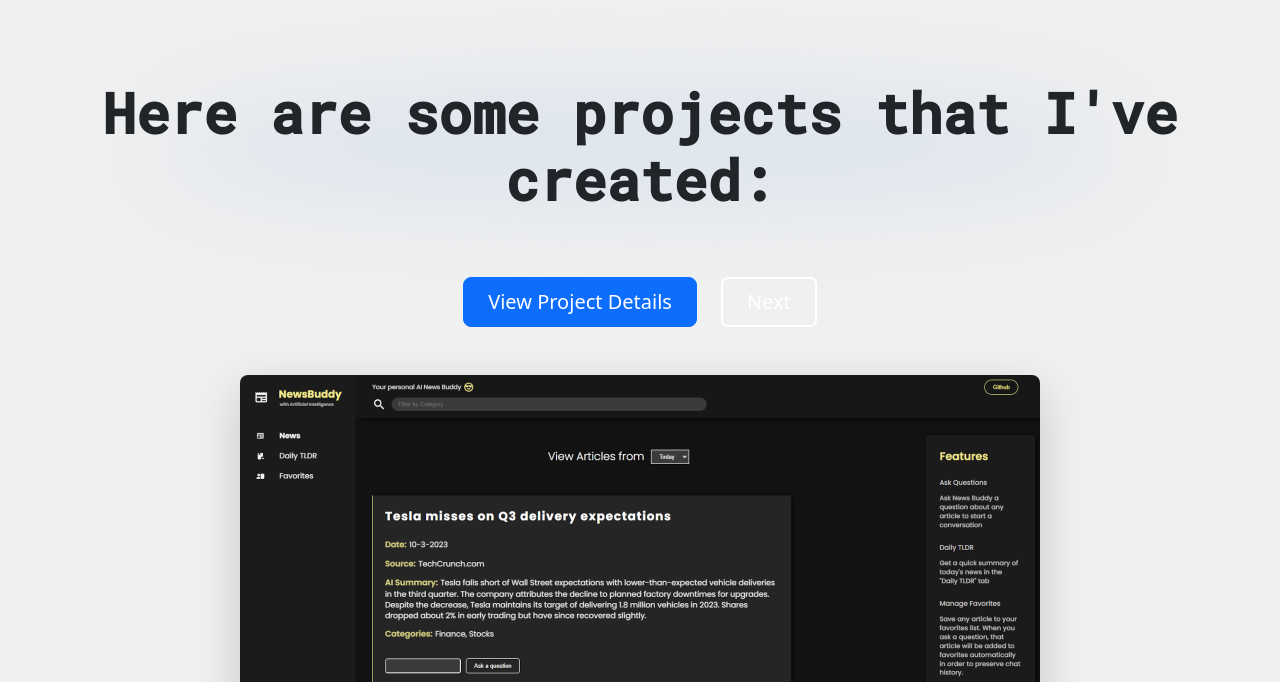
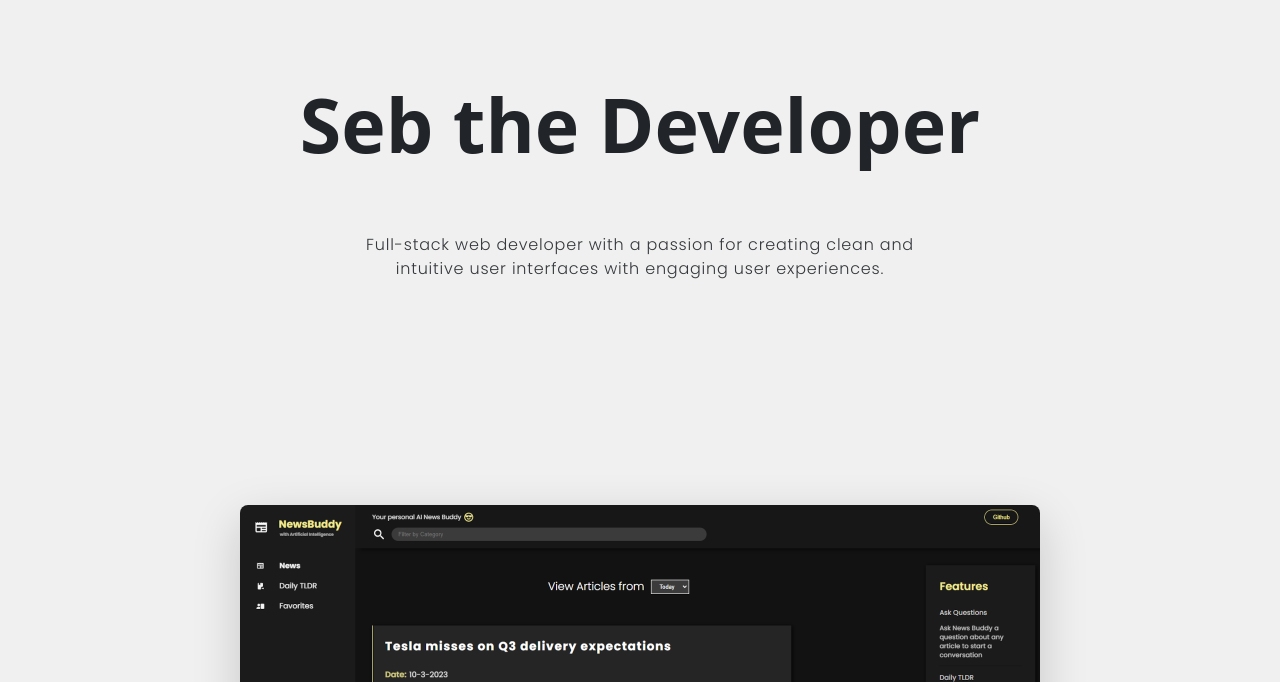
Before and after one commit to SebTheDeveloper/sebthedeveloper.com, a website with bundled scripts: page src/index.html in a window 1280 px wide. Both pictures are taken after a click on the picture 639 px from the left and 91 px from the top of the page. Shown: the part 118-800 px from the top of the page. Built offline with nearby package versions, Linux system fonts and the light colour scheme; a web font is replaced by a local one.

Commit message:
Update homepage layout for better user experience
- Delete opening typewriter effect for quicker time to interact
- Add subheading for hero section
- Move "View Project Details" and "Next" button underneath project image

```diff
--- a/src/index.html
+++ b/src/index.html
@@ -187,8 +187,23 @@
         </div>
       </header>
       <div class="px-4 pt-5 mt-5 text-center hero">
-        <h1 class="display-4 fw-bold"></h1>
+        <h1 class="display-4 fw-bold">Seb the Developer</h1>
         <div class="main">
+          <div class="who-is-seb">
+            <p>
+              Full-stack web developer with a passion for creating clean and
+              intuitive user interfaces with engaging user experiences.
+            </p>
+          </div>
+          <div
+            class="projects container px-5 mt-5 d-flex align-items-center justify-content-center flex-column"
+          >
+            <img
+              src=""
+              class="custom-img-height img-fluid rounded-3 shadow-lg mb-5 img-carousel view-project-btn"
+              alt="Projects"
+              loading="lazy"
+            />
             <div class="col-lg-6 mx-auto">
               <div
                 class="gap-2 d-sm-flex justify-content-sm-center"
@@ -210,15 +225,6 @@
                 </button>
               </div>
             </div>
-          <div
-            class="container px-5 mt-5 d-flex align-items-center justify-content-center flex-column"
-          >
-            <img
-              src=""
-              class="custom-img-height img-fluid rounded-3 shadow-lg mb-5 img-carousel view-project-btn"
-              alt="Projects"
-              loading="lazy"
-            />
             <h2 id="main-project-h2" class="h2-animation"></h2>
             <span class="project-underline"></span>
           </div>
@@ -269,11 +275,6 @@
             About Me:
           </p>
           <p class="lead">
-            I'm a full-stack developer skilled in JavaScript/TypeScript, Python,
-            NodeJS, React, HTML, CSS, MongoDB, PostgreSQL, NextJS, Linux, Nginx,
-            Git and beyond. I am passionate about developing clean and intuitive
-            user interfaces that offer an engaging user experience.
-            <br /><br />
             I am experienced in both frontend and backend web development, which
             enables me to be effective across the stack. My front-end skills are
             highlighted in projects such as
@@ -302,8 +303,8 @@
             vanilla JavaScript. The projects have been changed slightly from
             production for demonstrative purposes. This approach ensures a fast
             and responsive UI without the overhead of superfluous libraries and
-            frameworks. I have not minified the
-            code so that it can be easily viewed.
+            frameworks. I have not minified the code so that it can be easily
+            viewed.
           </p>
         </span>
         <div id="contact">
--- a/src/js/script.js
+++ b/src/js/script.js
@@ -3,6 +3,8 @@
 import triggerReflow from "../lib/triggerReflow.js";
 
 const body = document.querySelector("body");
+const h1 = document.querySelector("h1");
+const mainProjectH2 = document.getElementById("main-project-h2");
 const loadingCircle = document.querySelector(".loading-circle");
 const logo = document.querySelector(".logo");
 const nextBtn = document.querySelector(".see-next");
@@ -20,7 +22,6 @@
 document.querySelector(".color-fade").onclick = (e) => {
   body.classList.toggle("color-mode-toggle");
   const root = document.querySelector(":root");
-  const h1 = document.querySelector("h1");
   const chatWrapper = document.querySelector(".chat-wrapper");
 
   // Dark mode
@@ -30,11 +31,9 @@
     root.style.setProperty("--link-text", "var(--white)");
     root.style.setProperty("--gray", "#585858");
     root.style.setProperty("--foreground", "var(--white)");
+    mainProjectH2.style.textShadow = "0 5px 6px rgba(0,0,0,0.8)";
     chatWrapper.style.setProperty("--chatBackground", "var(--localGrey)");
-    h1.style.setProperty(
-      "--psuedoBackground",
-      "rgba(0, 29, 73, var(--backgroundOpacity, 0))"
-    );
+    h1.style.setProperty("--psuedoBackground", "rgba(0, 40, 101, 0.4)");
     exitModal.style.color = "var(--white)";
     projectModalBanner.style.setProperty("--bannerBackground", "black");
     projectModalBanner.style.setProperty("--modalBackground", "rgb(8, 8, 8)");
@@ -46,11 +45,9 @@
     root.style.setProperty("--link-text", "#212529");
     root.style.setProperty("--gray", "#8297b7");
     root.style.setProperty("--foreground", "var(--darkGreyBlue)");
+    mainProjectH2.style.textShadow = "0 5px 6px rgba(0,0,0,0.1)";
     chatWrapper.style.setProperty("--chatBackground", "rgb(15,15,15)");
-    h1.style.setProperty(
-      "--psuedoBackground",
-      "rgba(191, 209, 236, var(--backgroundOpacity, 0))"
-    );
+    h1.style.setProperty("--psuedoBackground", "transparent");
     exitModal.style.color = "var(--red)";
     projectModalBanner.style.setProperty(
       "--bannerBackground",
@@ -109,23 +106,17 @@
   return new Promise((resolve) => setTimeout(resolve, ms));
 }
 
-async function executeTypewriterSequence() {
-  const h1 = document.querySelector("h1");
-  h1.classList.add("typewriter");
+const executeOpeningSequence = () => {
+  const reveal = () => {
+    h1.style.setProperty("--backgroundOpacity", "0.4");
+    showMain();
 
-  await typeWriterEffect(h1, "Hi, my name is Sebastian.", 50);
-  await delay(1350);
-  await backspaceEffect(h1, 45, 1);
-  await delay(500);
-  await typeWriterEffect(h1, "ere are some projects that I've created:", 50);
+    h1.removeEventListener("animationend", reveal);
+  };
 
-  h1.classList.remove("typewriter");
-  h1.style.setProperty("--backgroundOpacity", "0.4");
-
-  showMain();
-}
-
-executeTypewriterSequence();
+  h1.addEventListener("animationend", reveal);
+};
+executeOpeningSequence();
 
 function showMain(toggleList = null) {
   main.style.display = "block";
@@ -432,6 +423,9 @@
   setPreventTouchAndScroll(true);
   loadingCircle.style.display = "flex";
 
+  h1.textContent = "";
+  h1.style.fontFamily = "Roboto Mono, monospace;";
+
   try {
     const response = await fetch("/get-in-touch", {
       method: "POST",
@@ -476,7 +470,6 @@
 }
 
 async function excecuteTypewriterResponseMessage(message, endingMessage = "") {
-  const h1 = document.querySelector("h1");
   h1.classList.add("typewriter");
 
   const getInTouch = document.querySelector(".col-md-3.text-end a");
--- a/src/style.css
+++ b/src/style.css
@@ -17,6 +17,7 @@
 body {
   background-color: var(--white) !important;
   transition: background-color 0.5s ease-in-out;
+  overflow-x: hidden;
 }
 .loading-circle {
   display: none;
@@ -77,6 +78,7 @@
   align-items: center;
   padding: 5rem 0rem 4rem;
   gap: 1rem;
+  overflow-x: hidden;
 }
 .project-set-modal #banner {
   --charLength: 22ch;
@@ -216,11 +218,12 @@
   position: relative;
   display: inline-block;
   margin: 1.5rem 0 3rem !important;
-  font-family: "Roboto Mono", monospace;
   font-weight: 400;
   min-height: 1em;
   pointer-events: none;
+  animation: fade-in 0.8s ease-in-out;
 }
+/* --psuedoBackground set in JS */
 h1::before {
   content: "";
   position: absolute;
@@ -334,6 +337,15 @@
   box-shadow: 0px 0px 5px rgba(255, 255, 255, 0.5);
   background-color: #00000000;
 }
+.who-is-seb {
+  font-family: "Poppins";
+  font-weight: 300;
+  letter-spacing: 0.8px;
+  max-width: 550px;
+  opacity: 0.9;
+  margin: 0 auto;
+  padding-bottom: 10rem;
+}
 img.view-project-btn {
   transition: all 0.3s linear;
   width: var(--modal-width);
@@ -357,9 +369,9 @@
   opacity: 0.95;
   letter-spacing: 2px;
   font-size: 1.5rem;
-  padding: 0 1.5rem 1rem;
+  padding: 1.5rem 1.5rem 1rem;
   min-width: 300px;
-  min-height: 7.25rem;
+  min-height: 4.75em;
 }
 .h2-animation {
   animation: slide-left 0.5s ease-in-out;
@@ -726,6 +738,9 @@
   }
 }
 @media screen and (max-width: 1300px) {
+  h1.display-4 {
+    font-size: calc(1.5rem + 4vw) !important;
+  }
   #contact {
     flex-direction: column;
     padding-top: 8rem;
@@ -759,8 +774,6 @@
     justify-content: center;
     flex-direction: row;
     gap: 0.75rem !important;
-    margin-top: 3rem;
-    margin-bottom: 1.5rem !important;
   }
   #project-button {
     font-size: 1.1rem;
```
Lines whose indentation alone changed are shown as unchanged.
